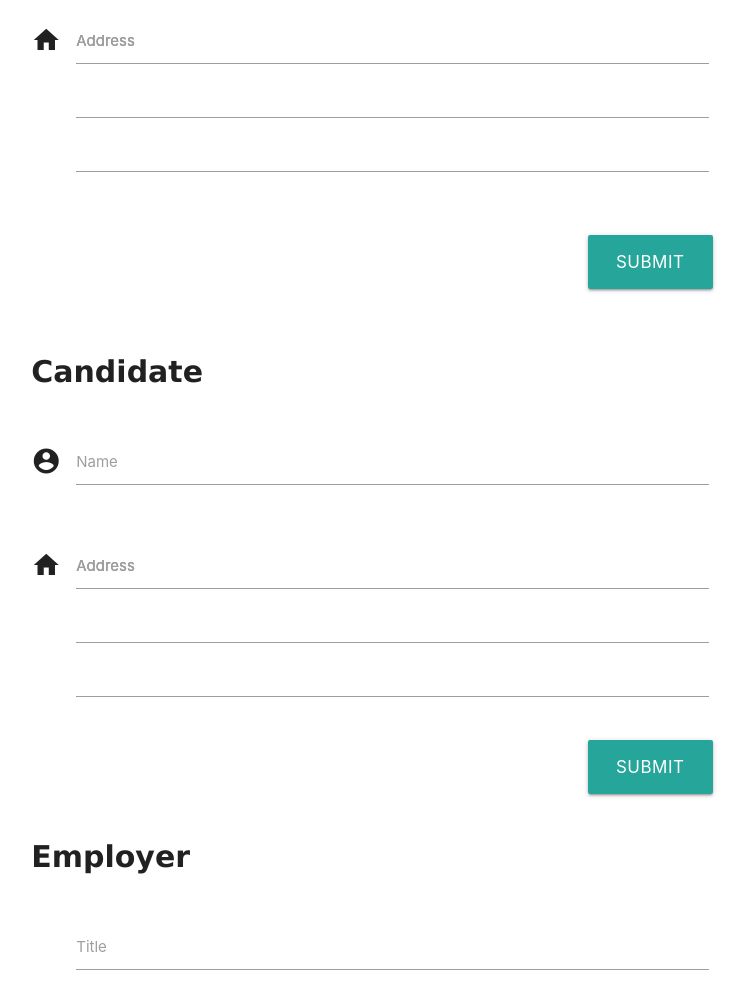
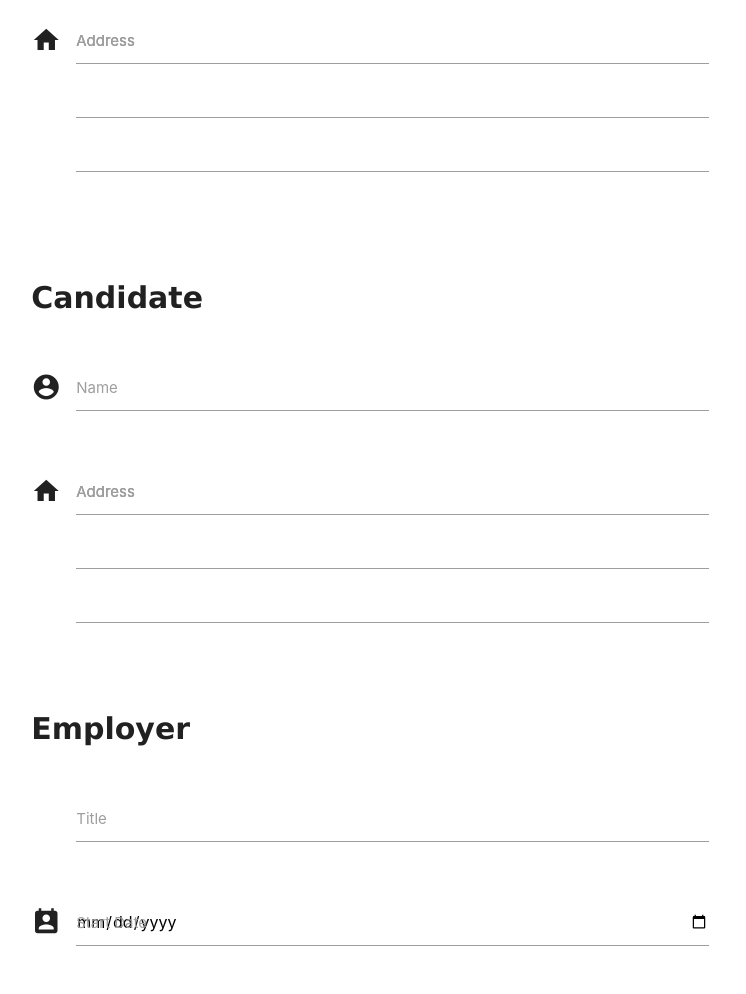
Before and after one commit to worthwhile-charity/hack-day, a website: page public/view.html in a window 1280 px wide. Shown: the part 367-1361 px from the top of the page, without its empty margins (270-1016 px from the left). Drawn offline with nearby package versions, Linux system fonts and the light colour scheme.

Commit message:
Remove whole wrap div

```diff
--- a/public/view.html
+++ b/public/view.html
@@ -9,7 +9,6 @@
     <link rel="stylesheet" type="text/css" href="css/styles.css">
   </head>
   <body>
-    <div id="whole_wrap">
     <div class="header">
       <img class="logo" src="images/worthwhile_logo_white.png">
     </div>
@@ -48,11 +47,6 @@
           </div>
         </div>
       </div>
-        <div class="row col s12">
-          <div class="button">
-            <a class="waves-effect waves-light btn-large">Submit</a>
-          </div>
-        </div>
     </div>
 
     <div class="containers">
@@ -80,9 +74,6 @@
           <input id="email" type="email" class="validate">
           <label for="email">Address</label>
         </div>
-        </div>
-        <div class="button">
-          <a class="waves-effect waves-light btn-large">Submit</a>
       </div>
     </div>
 
@@ -119,7 +110,6 @@
         <a class="waves-effect waves-light btn-large">Submit</a>
       </div>
     </div>
-    </div>
 
 
 
```
Lines whose indentation alone changed are shown as unchanged.
